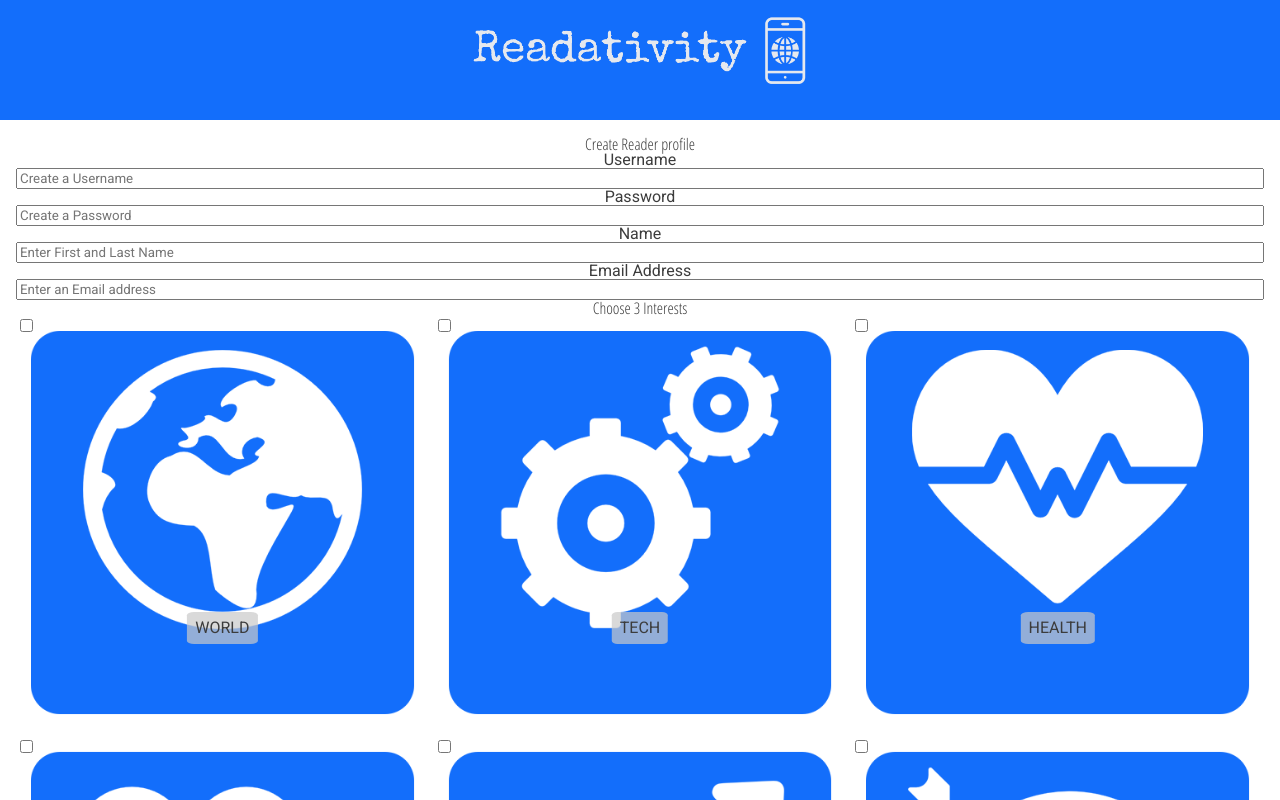
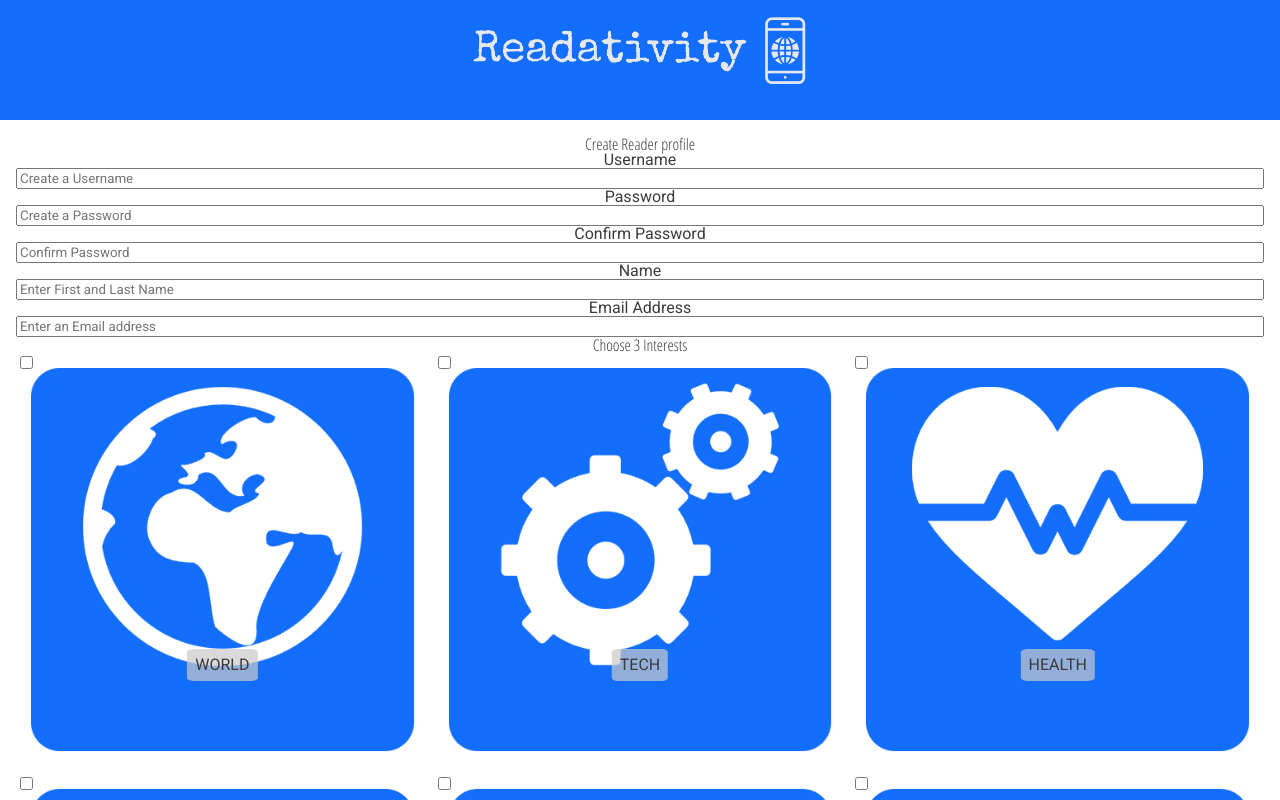
Before and after one commit to Readativity/Frontend, a React (Create React App) app: page /createaccount in a window 1280 px wide. Shown: the top 800 px of the page. Built offline with nearby package versions, Linux system fonts and the light colour scheme; no server answers.

Commit message:
added username warning

```diff
--- a/src/App.js
+++ b/src/App.js
@@ -19,12 +19,14 @@ class App extends Component {
       modalIsOpen: false,
       loginView: "form",
       warning: false,
+      warningUsername: false,
     };
     this.openModal = this.openModal.bind(this);
     this.closeModal = this.closeModal.bind(this);
     this.handleLogin = this.handleLogin.bind(this);
     this.handleSignUp = this.handleSignUp.bind(this);
     this.submitHandlerSignUp = this.submitHandlerSignUp.bind(this);
+    this.checkUserName = this.checkUserName.bind(this);
   }
 
   componentDidMount() {
@@ -55,13 +57,24 @@ class App extends Component {
         this.setState({ userInfo: user });
         this.setState({ loginView: "link" });
       } else {
-        this.setState({warning:true})
+        this.setState({ warning: true });
+      }
+    });
+  }
+
+  checkUserName(event) {
+    this.state.users.forEach(user => {
+      if (user.username === event.target.value) {
+        this.setState({ warningUsername: true });
+        setTimeout(() => {
+          this.setState({ warningUsername: false });
+        }, 3000);
       }
     });
   }
 
   handleSignUp(event) {
-    const data = new FormData(document.getElementById("CreateAccount"));
+    const data = new FormData(event.target);
     const checkboxArray = document.querySelectorAll(".checkbox");
     const catagoriesArray = [];
     for (let i = 0; i < checkboxArray.length; i++) {
@@ -113,11 +126,11 @@ class App extends Component {
                   handleLogin={this.handleLogin}
                 />
               )}
-              />
+            />
             <Route path="/about" component={About} />
-            <Route path="/createaccount" component={() => <CreateAccount handleSignUp={this.handleSignUp} submitHandlerSignUp={this.submitHandlerSignUp} />} />
-            <Route path="/dashboard" component={() => <Dashboard userInfo={this.state.userInfo}/> }/>
-            <Route path="/stats" component={() => <Stats userInfo={this.state.userInfo} /> }/>
+            <Route path="/createaccount" component={() => <CreateAccount handleSignUp={this.handleSignUp} submitHandlerSignUp={this.submitHandlerSignUp} checkUserName={this.checkUserName} warningUsername={this.state.warningUsername} />} />
+            <Route path="/dashboard" component={() => <Dashboard userInfo={this.state.userInfo} />} />
+            <Route path="/stats" component={() => <Stats userInfo={this.state.userInfo} />} />
             <Route path="/reader" component={() => <Reader userInfo={this.state.userInfo} />} />
             <Footer />
           </div>
--- a/src/Form/Form.js
+++ b/src/Form/Form.js
@@ -21,10 +21,14 @@ function Form(props) {
       >
         <h2 className="form-title">Create Reader profile</h2>
         <label htmlFor="username">Username</label>
-        <input type="text" name="username" placeholder="Create a Username" />
+        <input type="text" name="username" placeholder="Create a Username" onChange={props.checkUserName} />
+        <UsernameWarning className={props.warningUsername ? "" : "hidden"} >*Username already exists*</UsernameWarning>
 
         <label htmlFor="password">Password</label>
         <input type="text" name="password" placeholder="Create a Password" />
+
+        <label htmlFor="confirmPassword">Confirm Password</label>
+        <input type="text" name="confirmPassword" placeholder="Confirm Password" />
 
         <label htmlFor="name">Name</label>
         <input type="text" name="name" placeholder="Enter First and Last Name" />
@@ -127,6 +131,11 @@ function Form(props) {
 
 export default Form;
 
+const UsernameWarning = styled.span`
+  color: red;
+  font-size: 10px;
+`;
+
 const SubmitButton = styled.input`
   background: #fdd130;
   -webkit-border-radius: 28;
--- a/src/Form/index.js
+++ b/src/Form/index.js
@@ -4,7 +4,7 @@ import Form from "./Form";
 function CreateAccount(props) {
   return (
     <main className="createAccountMain">
-      <Form handleSignUp={props.handleSignUp} submitHandlerSignUp={props.submitHandlerSignUp} />
+      <Form handleSignUp={props.handleSignUp} submitHandlerSignUp={props.submitHandlerSignUp} checkUserName={props.checkUserName} warningUsername={props.warningUsername} />
     </main>
   );
 }
```
